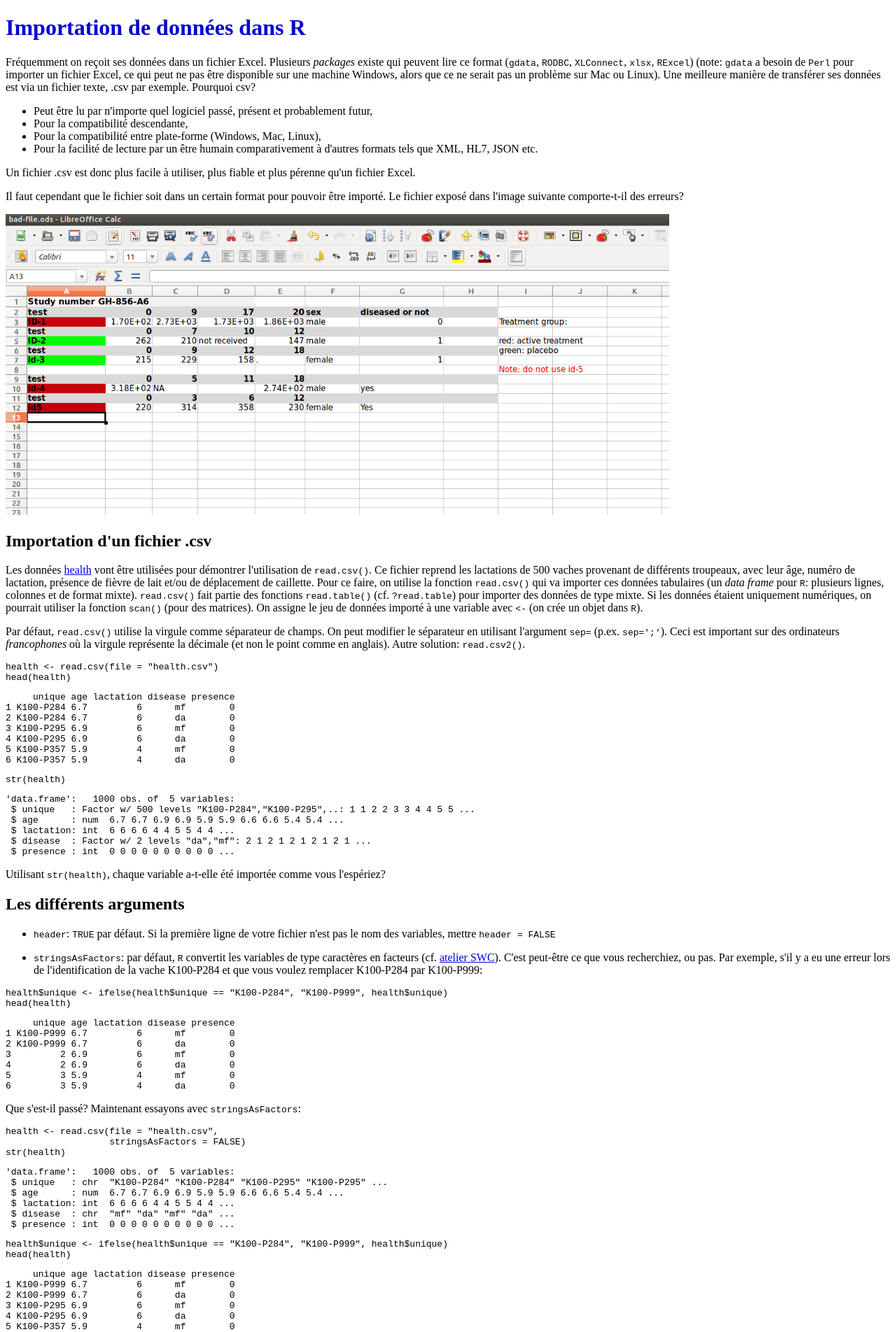
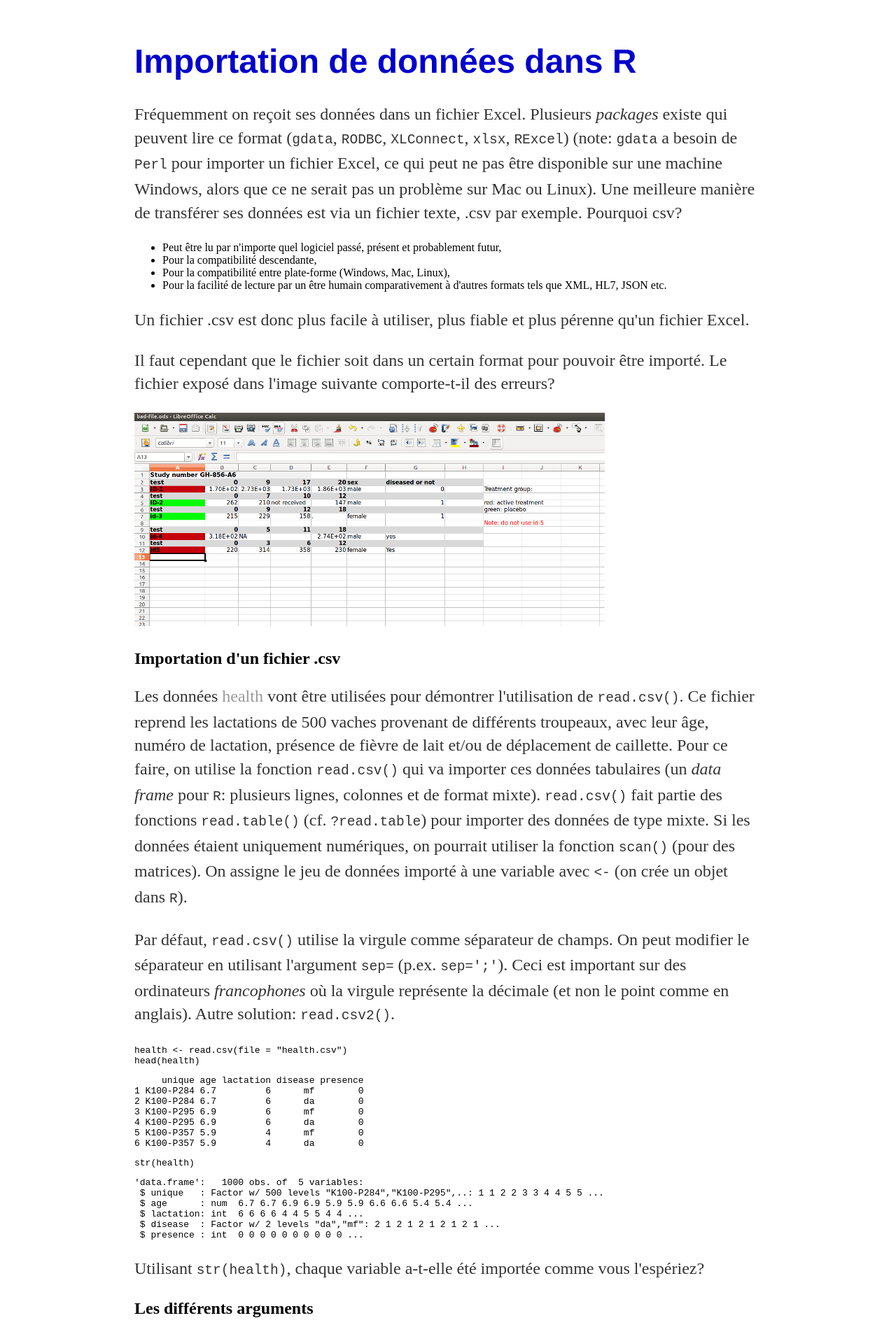
Before and after one commit to dhaine/clinicR, a Jekyll site: the page 201412-data-import.html, which Jekyll copies as it is, in a window 1280 px wide. Shown: the top 1904 px of the page at 70% size. Built offline with Jekyll 4.4.1, drawn with Linux system fonts in a browser that asks for light colours.

Commit message:
Adding body, ul, etc. to css.

```diff
--- a/css/clinicR.css
+++ b/css/clinicR.css
@@ -57,5 +57,53 @@
 div.objectives {}
 
 h1 {
-	color : mediumblue;
+    font-size: 3em;
+    font-family:'Helvetica', 'Arial', 'Sans-Serif';
+    color : mediumblue;
 }
+
+body {
+    margin: 60px auto;
+    width: 70%;
+}
+
+nav ul, footer ul {
+    font-family:'Helvetica', 'Arial', 'Sans-Serif';
+    padding: 0px;
+    list-style: none;
+    font-weight: bold;
+}
+
+nav ul li, footer ul li {
+    display: inline;
+    margin-right: 20px;
+}
+
+a {
+    text-decoration: none;
+    color: #999;
+}
+
+a:hover {
+    text-decoration: underline;
+}
+
+p {
+    font-size: 1.5em;
+    line-height: 1.4em;
+    color: #333;
+}
+
+footer {
+    border-top: 1px solid #d5d5d5;
+    font-size: .8em;
+}
+
+ul.posts {
+    margin: 20px auto 40px;
+    font-size: 1.5em;
+}
+
+ul.posts li {
+    list-style: none;
+}
```
